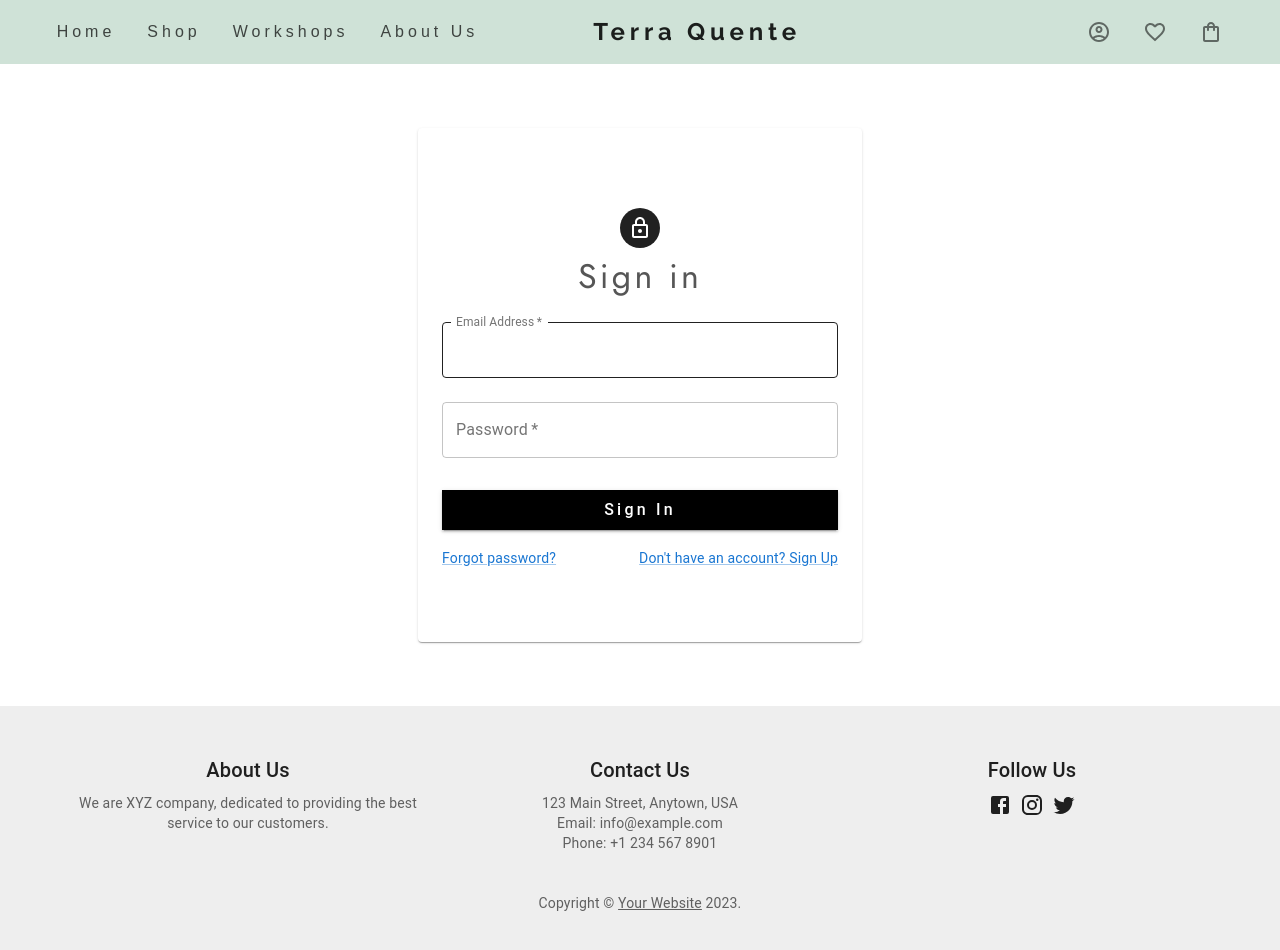
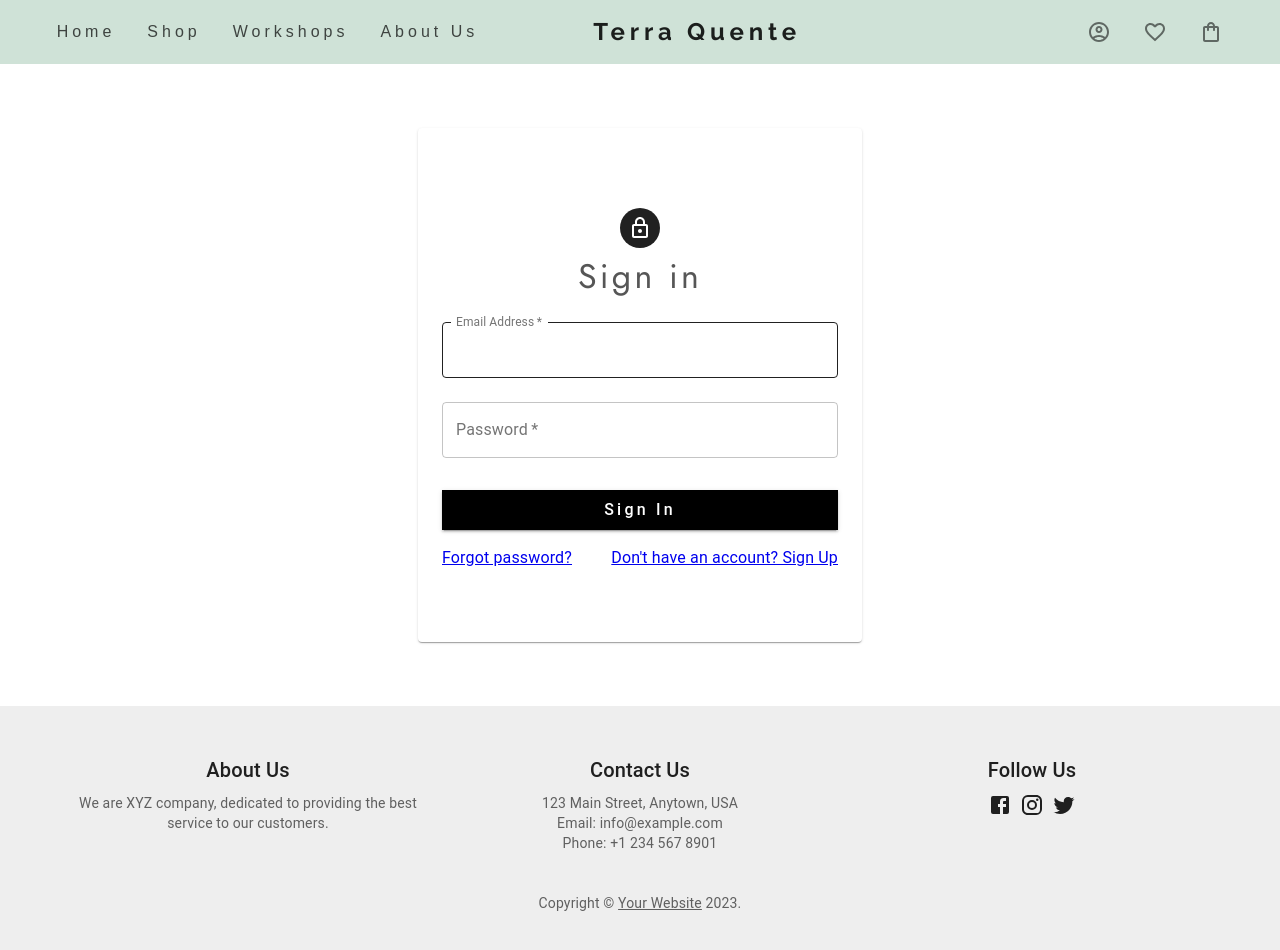
Before and after one commit to pedroOrvalho/E-commerce-FullStack-Mockup, a React (Create React App) app in the folder client/: page /login in a window 1280 px wide. Shown: the top 950 px of the page. Built offline with nearby package versions, Linux system fonts and the light colour scheme.

Commit message:
deployment updates

```diff
--- a/client/src/pages/Login.tsx
+++ b/client/src/pages/Login.tsx
@@ -1,5 +1,5 @@
 import { useState } from "react";
-import { useNavigate } from "react-router-dom";
+import { Link, useNavigate } from "react-router-dom";
 import { useDispatch } from "react-redux";
 import axios from "axios";
 
@@ -10,7 +10,7 @@ import Avatar from "@mui/material/Avatar";
 import Button from "@mui/material/Button";
 import CssBaseline from "@mui/material/CssBaseline";
 import TextField from "@mui/material/TextField";
-import Link from "@mui/material/Link";
+
 import Grid from "@mui/material/Grid";
 import Box from "@mui/material/Box";
 import LockOutlinedIcon from "@mui/icons-material/LockOutlined";
@@ -175,14 +175,10 @@ export default function SignIn() {
             </Button>
             <Grid container>
               <Grid item xs>
-                <Link href="#" variant="body2">
-                  Forgot password?
-                </Link>
+                <Link to="#">Forgot password?</Link>
               </Grid>
               <Grid item>
-                <Link href="/register" variant="body2">
-                  {"Don't have an account? Sign Up"}
-                </Link>
+                <Link to="/register">{"Don't have an account? Sign Up"}</Link>
               </Grid>
             </Grid>
           </Box>
--- a/client/src/pages/Register.tsx
+++ b/client/src/pages/Register.tsx
@@ -1,6 +1,6 @@
 import { useState } from "react";
 import axios from "axios";
-import { useNavigate } from "react-router-dom";
+import { Link, useNavigate } from "react-router-dom";
 
 import { BASE_URL } from "../Api";
 
@@ -8,7 +8,6 @@ import Avatar from "@mui/material/Avatar";
 import Button from "@mui/material/Button";
 import CssBaseline from "@mui/material/CssBaseline";
 import TextField from "@mui/material/TextField";
-import Link from "@mui/material/Link";
 import Grid from "@mui/material/Grid";
 import Box from "@mui/material/Box";
 import LockOutlinedIcon from "@mui/icons-material/LockOutlined";
@@ -26,7 +25,7 @@ function Copyright(props: any) {
       {...props}
     >
       {"Copyright © "}
-      <Link color="inherit" href="#">
+      <Link color="inherit" to="https://frontend-oltx.onrender.com">
         Terra Quente
       </Link>{" "}
       {new Date().getFullYear()}
@@ -258,9 +257,7 @@ export default function Register() {
             </Button>
             <Grid container justifyContent="flex-end">
               <Grid item>
-                <Link href="/login" variant="body2">
-                  Already have an account? Sign in
-                </Link>
+                <Link to="/login">Already have an account? Sign in</Link>
               </Grid>
             </Grid>
           </Box>
```
